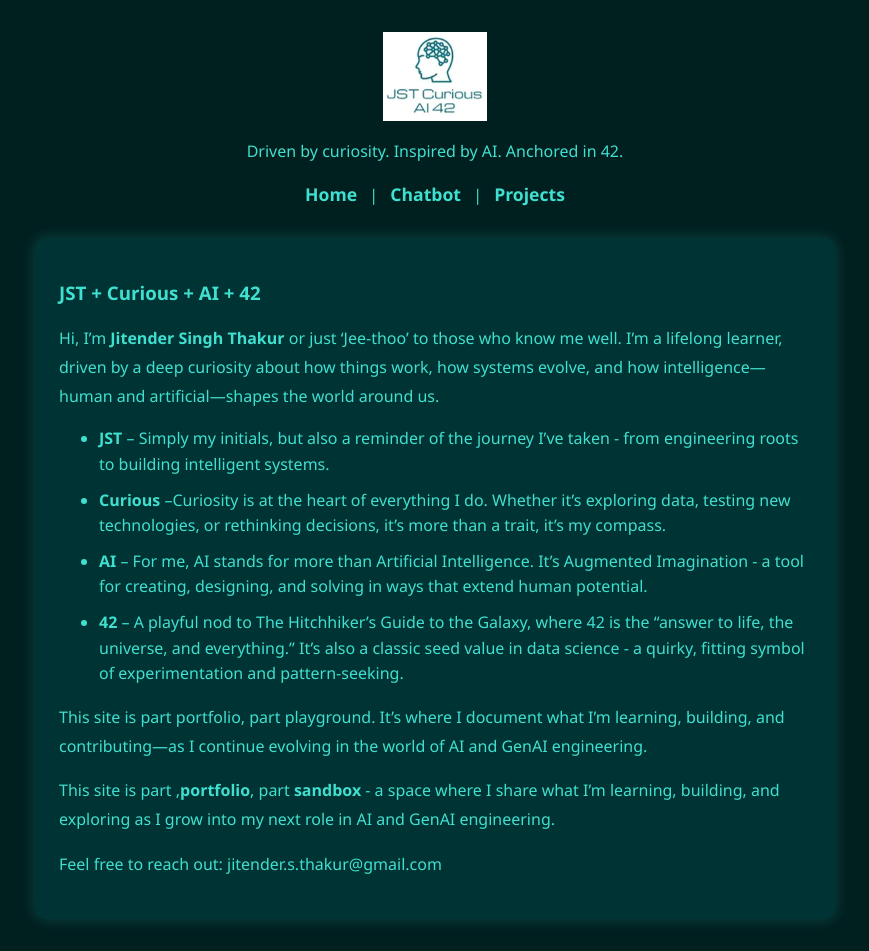
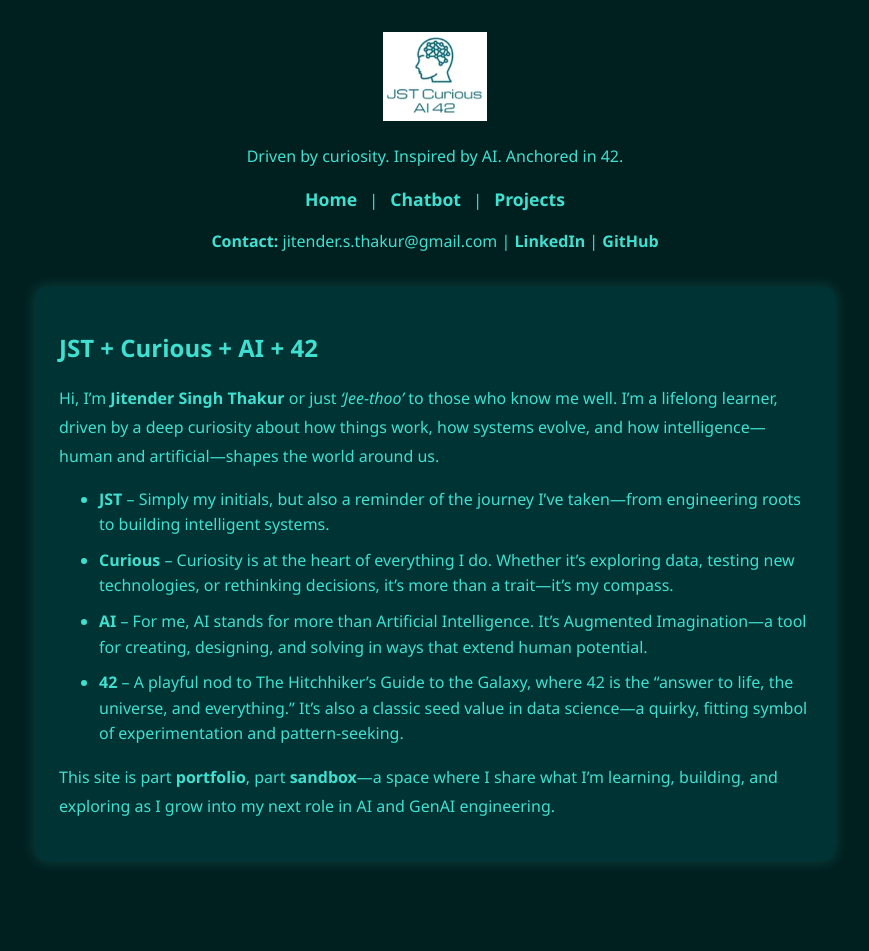
Before and after one commit to JSTcurious/jstcurious-portfolio, a FastAPI app: page / in a window 1280 px wide. Shown: the whole page, without its empty margins (205-1074 px from the left). After the commit the page ends 864 px from the top, so only its background shows below. Run offline with FastAPI, Linux system fonts and the light colour scheme.

Commit message:
added contact and social media accounts.

```diff
--- a/templates/index.html
+++ b/templates/index.html
@@ -1,4 +1,4 @@
-<!DOCTYPE htm>
+<!DOCTYPE html>
 <html lang="en">
 <head>
   <meta charset="UTF-8" />
@@ -30,22 +30,22 @@
       <a href="/projects">Projects</a>
     </nav>
 
+    <p style="margin-top: 1rem;">
+      <strong>Contact:</strong> jitender.s.thakur@gmail.com |
+      <a href="https://www.linkedin.com/in/thakurjitu/" target="_blank">LinkedIn</a> |
+      <a href="https://github.com/JSTcurious" target="_blank">GitHub</a>
+    </p>
+
     <section class="about" style="text-align: left;">
-      <h3>JST + Curious + AI + 42</h3>
-      <p>Hi, I’m <strong>Jitender Singh Thakur</strong> or just ‘Jee-thoo’ to those who know me well. I’m a lifelong learner, driven by a deep curiosity about how things work, how systems evolve, and how intelligence—human and artificial—shapes the world around us.</p>
-   <ul>
-      <li><strong>JST</strong> – Simply my initials, but also a reminder of the journey I’ve taken - from engineering roots to building intelligent systems.</li>
-
-      <li><strong>Curious</strong> –Curiosity is at the heart of everything I do. Whether it’s exploring data, testing new technologies, or rethinking decisions, it’s more than a trait, it’s my compass.</li>
-
-      <li><strong>AI</strong> – For me, AI stands for more than Artificial Intelligence. It’s Augmented Imagination - a tool for creating, designing, and solving in ways that extend human potential.</li>
-
-      <li><strong>42</strong> – A playful nod to The Hitchhiker’s Guide to the Galaxy, where 42 is the “answer to life, the universe, and everything.” It’s also a classic seed value in data science - a quirky, fitting symbol of experimentation and pattern-seeking.</li>
-   </ul>
-      <p>This site is part portfolio, part playground. It’s where I document what I’m learning, building, and contributing—as I continue evolving in the world of AI and GenAI engineering.</p>
-
-      <p>This site is part ,<strong>portfolio</strong>, part <strong>sandbox</strong> - a space where I share what I’m learning, building, and exploring as I grow into my next role in AI and GenAI engineering.</p>
-      <p>Feel free to reach out: jitender.s.thakur@gmail.com</p>
+      <h2>JST + Curious + AI + 42</h2>
+      <p>Hi, I’m <strong>Jitender Singh Thakur</strong> or just <em>‘Jee-thoo’</em> to those who know me well. I’m a lifelong learner, driven by a deep curiosity about how things work, how systems evolve, and how intelligence—human and artificial—shapes the world around us.</p>
+      <ul>
+        <li><strong>JST</strong> – Simply my initials, but also a reminder of the journey I’ve taken—from engineering roots to building intelligent systems.</li>
+        <li><strong>Curious</strong> – Curiosity is at the heart of everything I do. Whether it’s exploring data, testing new technologies, or rethinking decisions, it’s more than a trait—it’s my compass.</li>
+        <li><strong>AI</strong> – For me, AI stands for more than Artificial Intelligence. It’s Augmented Imagination—a tool for creating, designing, and solving in ways that extend human potential.</li>
+        <li><strong>42</strong> – A playful nod to The Hitchhiker’s Guide to the Galaxy, where 42 is the “answer to life, the universe, and everything.” It’s also a classic seed value in data science—a quirky, fitting symbol of experimentation and pattern-seeking.</li>
+      </ul>
+      <p>This site is part <strong>portfolio</strong>, part <strong>sandbox</strong>—a space where I share what I’m learning, building, and exploring as I grow into my next role in AI and GenAI engineering.</p>
     </section>
   </div>
 </body>
```
